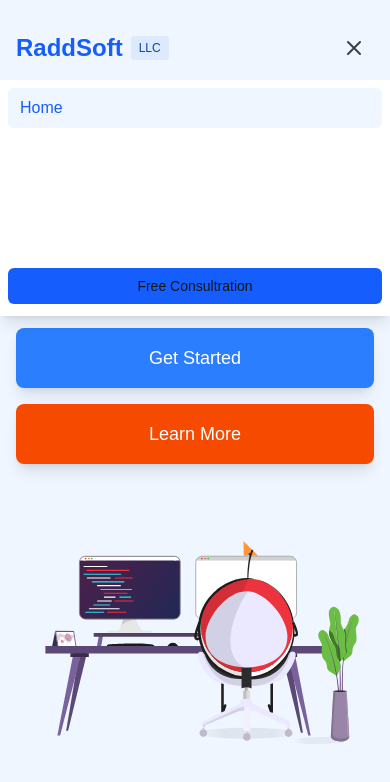
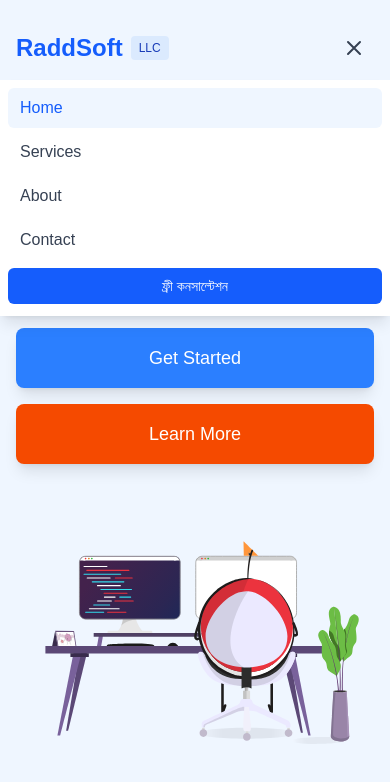
Before and after one commit to Rahat7242872/raddsoftllc, a Next.js app: page / in a window 390 px wide. Both pictures are taken after a click on the button 354 px from the left and 48 px from the top of the page. Shown: the top 782 px of the page. Built offline with nearby package versions, Linux system fonts and the light colour scheme.

Commit message:
Fixed lottiel file

```diff
--- a/app/components/Header.jsx
+++ b/app/components/Header.jsx
@@ -95,14 +95,14 @@ const Navbar = () => {
             <Link
               key={link.name}
               href={link.href}
-              className={`block px-3 py-2 rounded-md text-base font-medium ${pathname === link.href ? 'bg-blue-50 text-blue-600' : 'text-white hover:bg-blue-50 hover:text-blue-600'}`}
+              className={`block px-3 py-2 rounded-md text-base font-medium ${pathname === link.href ? 'bg-blue-50 text-blue-600' : 'text-gray-700 hover:bg-blue-50 hover:text-blue-600'}`}
               onClick={() => setIsOpen(false)}
             >
               {link.name}
             </Link>
           ))}
-          <button className="w-full mt-2 bg-blue-600 hover:bg-blue-700 text-grey-700 px-4 py-2 rounded-md text-sm font-medium block text-center">
-            Free Consultration
+          <button className="w-full mt-2 bg-blue-600 hover:bg-blue-700 text-white px-4 py-2 rounded-md text-sm font-medium block text-center">
+            ফ্রী কনসাল্টেশন
           </button>
         </div>
       </div>
--- a/app/page.tsx
+++ b/app/page.tsx
@@ -2,6 +2,7 @@
 'use client'; // ক্লাইন্ট সাইড ইন্টারঅ্যাক্টিভিটির জন্য
 import Lottie from 'lottie-react';
 import { motion } from 'framer-motion';
+import animationData from "../public/animation/hero.json" ;
 
 
 
@@ -58,7 +59,7 @@ export default function Home() {
               {/* Lottie Animation - Right Side */}
               <div className="lg:w-1/2">
                 <Lottie
-                  animationData={require('../public/animation/hero.json')}
+                  animationData={animationData}
                   loop={true}
                   autoplay={true}
                   className="w-full h-auto max-w-2xl mx-auto"
```
